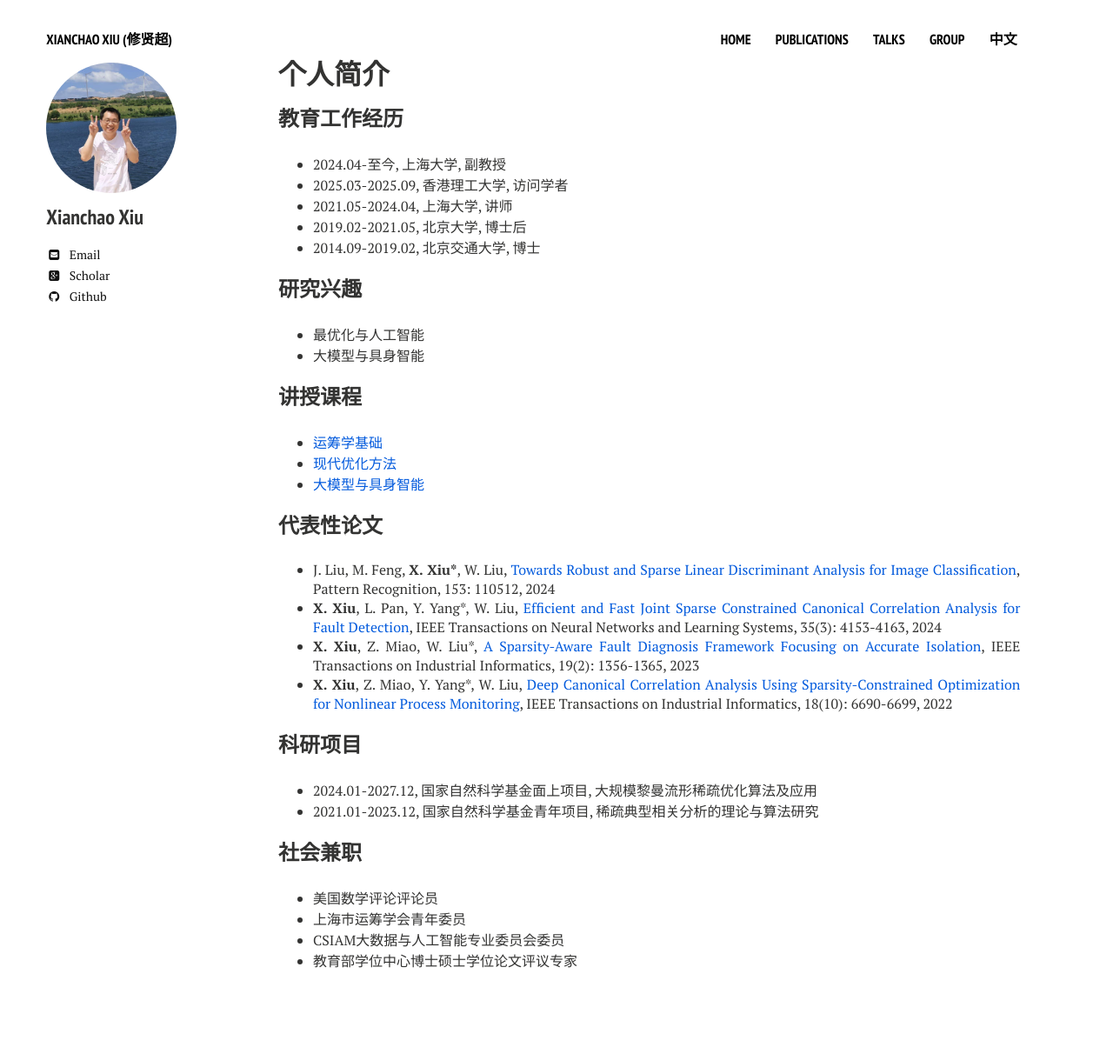
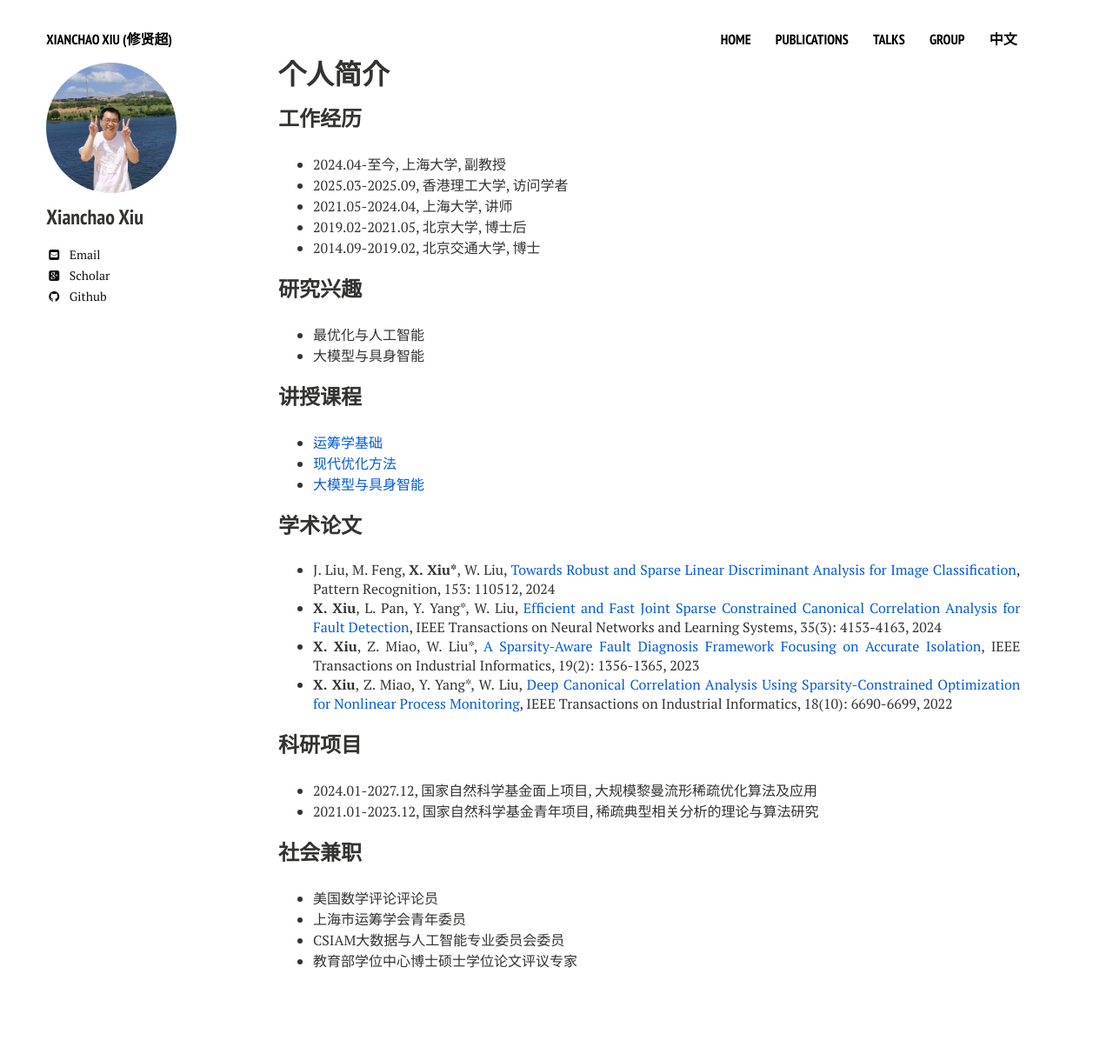
Before and after one commit to xianchaoxiu/xianchaoxiu.github.io, a Jekyll site: the page built from chinese/index.md, in a window 1280 px wide. Shown: the whole page at 87% size. Built offline with Jekyll 4.4.1, drawn with Linux system fonts in a browser that asks for light colours; nearby versions of some CDN libraries.

Commit message:
Update index.md

```diff
--- a/chinese/index.md
+++ b/chinese/index.md
@@ -9,7 +9,7 @@ share: false
 
 
 
-### 教育工作经历
+### 工作经历
 * 2024.04-至今, 上海大学, 副教授 <br>
 * 2025.03-2025.09, 香港理工大学, 访问学者 <br>
 * 2021.05-2024.04, 上海大学, 讲师 <br>
@@ -28,7 +28,7 @@ share: false
 
 
 
-### 代表性论文
+### 学术论文
 * J. Liu, M. Feng, <b>X. Xiu*</b>, W. Liu, <a href="https://www.sciencedirect.com/science/article/abs/pii/S0031320324002632" class="textlink" target="_blank">Towards Robust and Sparse Linear Discriminant Analysis for Image Classification</a>, Pattern Recognition, 153: 110512, 2024 <br>
 * <b>X. Xiu</b>, L. Pan, Y. Yang*, W. Liu, <a href="https://ieeexplore.ieee.org/document/9887978" class="textlink" target="_blank">Efficient and Fast Joint Sparse Constrained Canonical Correlation Analysis for Fault Detection</a>, IEEE Transactions on Neural Networks and Learning Systems, 35(3): 4153-4163, 2024 <br>
 * <b>X. Xiu</b>, Z. Miao, W. Liu*, <a href="https://ieeexplore.ieee.org/abstract/document/9788040" class="textlink" target="_blank">A Sparsity-Aware Fault Diagnosis Framework Focusing on Accurate Isolation</a>, IEEE Transactions on Industrial Informatics, 19(2): 1356-1365, 2023 <br>
```
